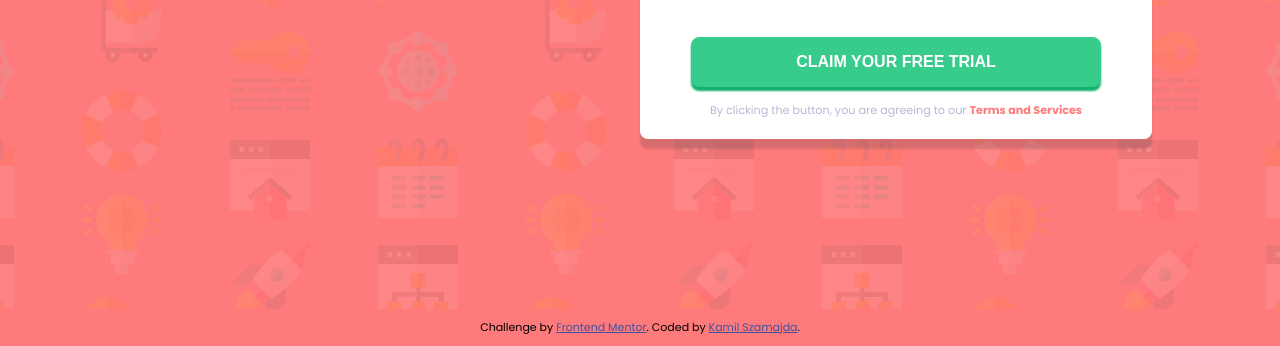
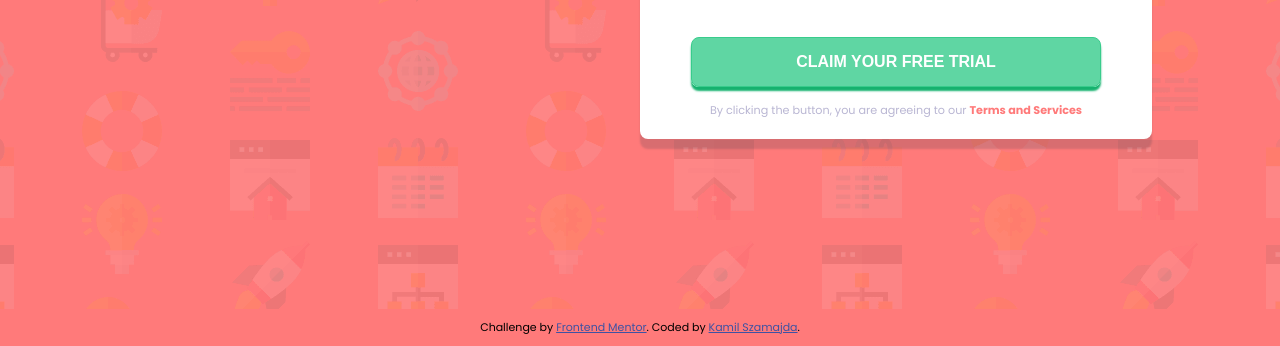
Before and after one commit to Marionmancer/intro-component-with-signup-form, a plain HTML site: page index.html in a window 1280 px wide. In both pictures the pointer is over the button "CLAIM YOUR FREE TRIAL". Shown: the part 491-837 px from the top of the page. Drawn offline with Linux system fonts and the light colour scheme.

Commit message:
Hover states added

```diff
--- a/style.css
+++ b/style.css
@@ -135,6 +135,10 @@ p{
   box-shadow: 0px 4px 2px 0px hsl(154, 79%, 39%);
 }
 
+#trial-claim-button:hover{
+  background-color: hsla(154, 59%, 51%, 0.8);
+  cursor: pointer;
+}
 #disclaimer{
   font-size: 0.7rem;
   color: hsl(246, 25%, 77%);
```
